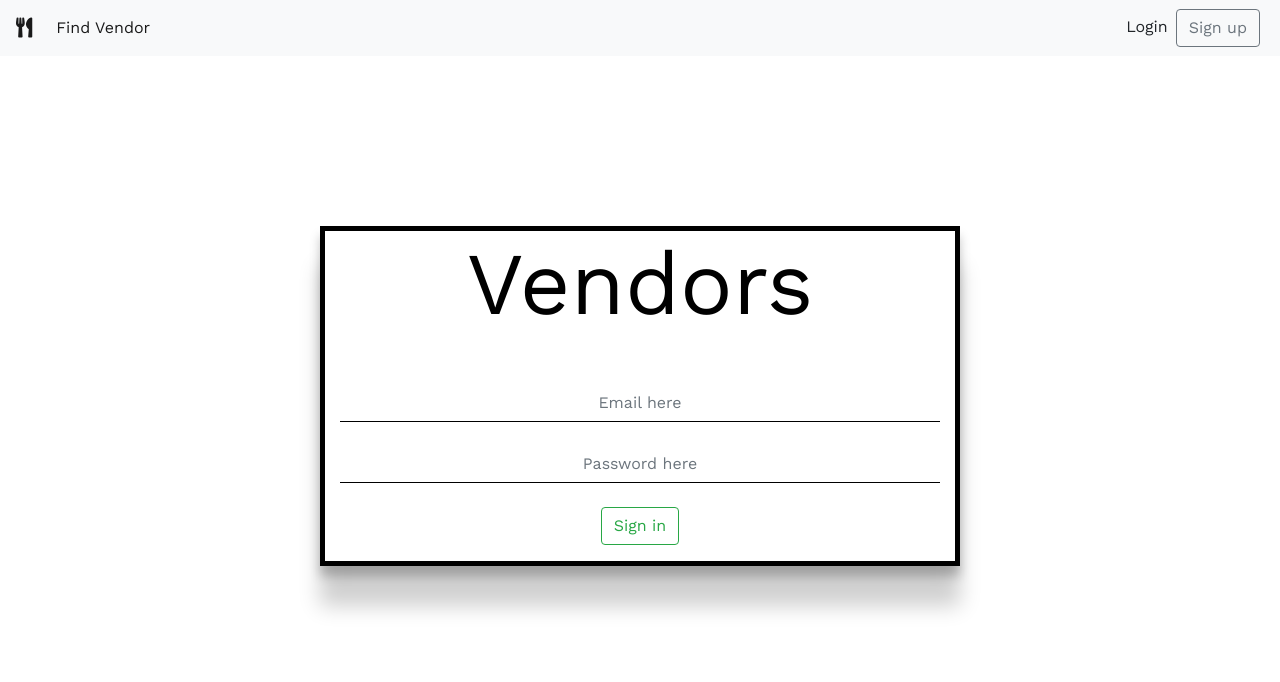
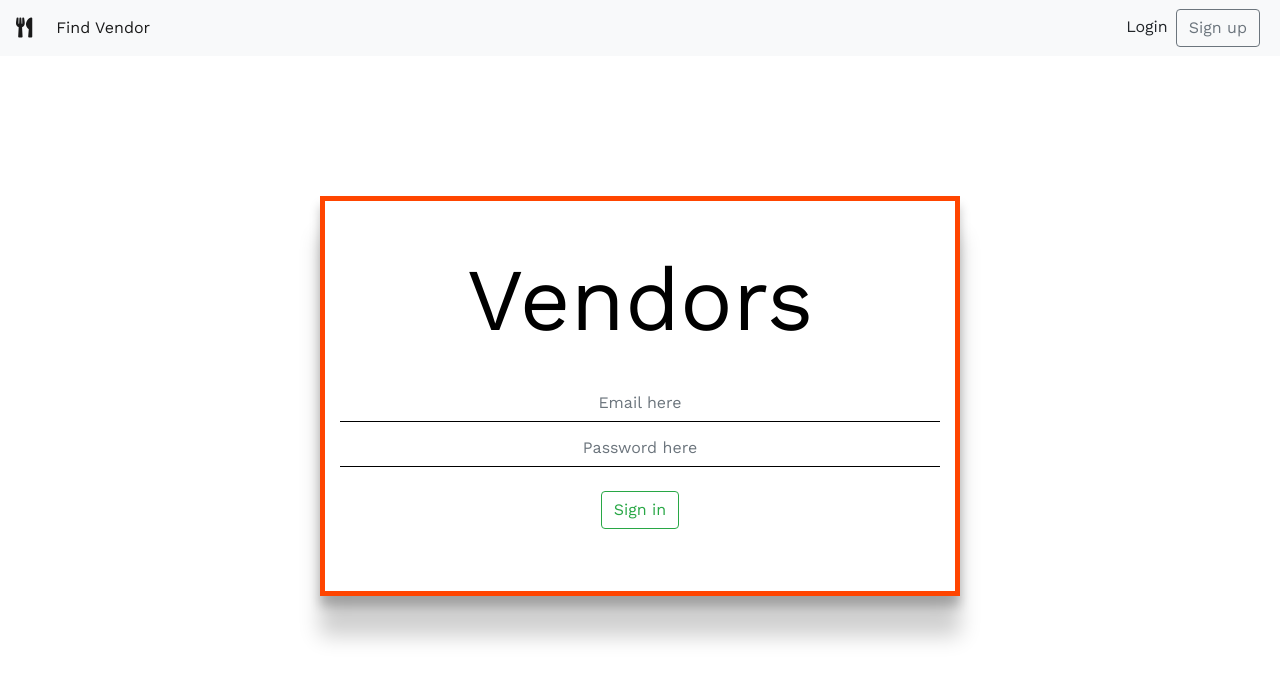
Before and after one commit to respici0/Vendors, a React (Create React App) app in the folder vendors/: page /login in a window 1280 px wide. Shown: the top 682 px of the page. Built offline with nearby package versions, Linux system fonts and the light colour scheme.

Commit message:
1st commit of day

```diff
--- a/vendors/public/css/layout.css
+++ b/vendors/public/css/layout.css
@@ -35,12 +35,15 @@
 
 #loginPage .container,
 #registerPage .container {
+  display: flex;
+  flex-direction: column;
+  justify-content: center;
   position: relative;
   bottom: 60px;
-  border: 5px solid black;
+  border: 5px solid orangered;
   /* background: linear-gradient(90deg, orangered, whitesmoke); */
   box-shadow: 0 40px 20px rgba(0, 0, 0, 0.19), 0 10px 10px rgba(0, 0, 0, 0.23);
-  height: auto;
+  height: 50%;
   width: 50%;
 }
 
```
